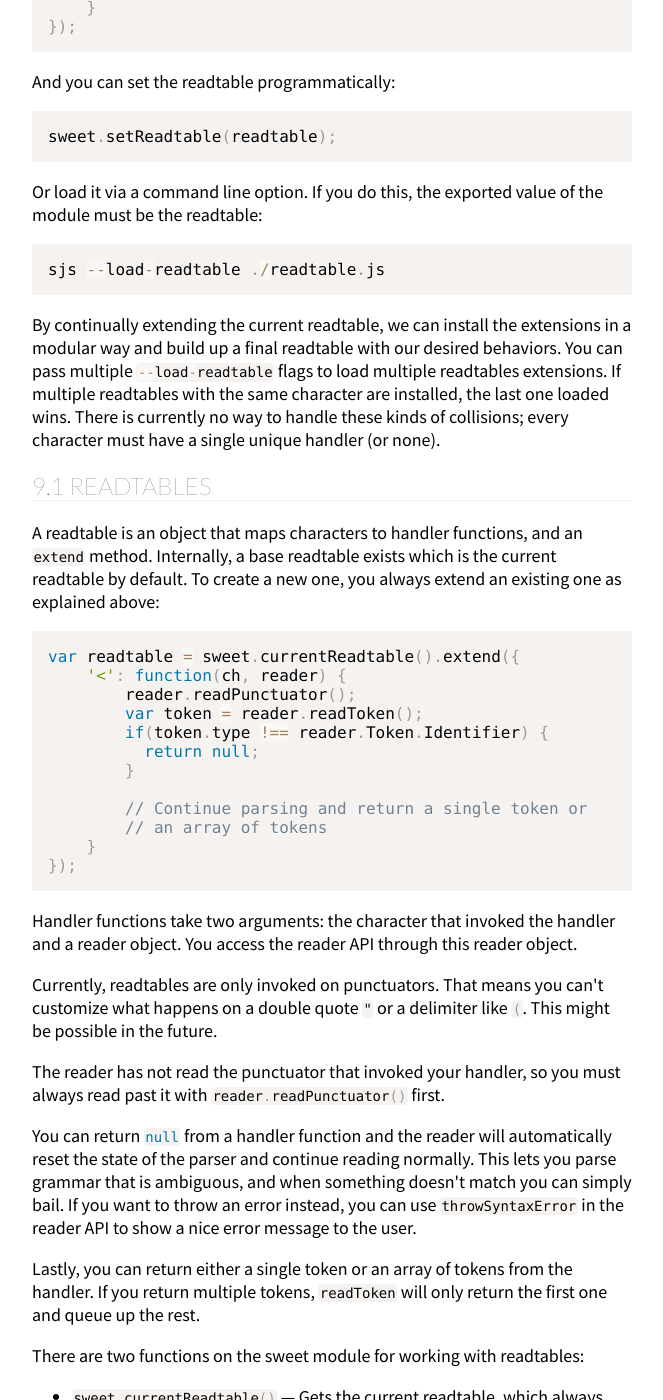
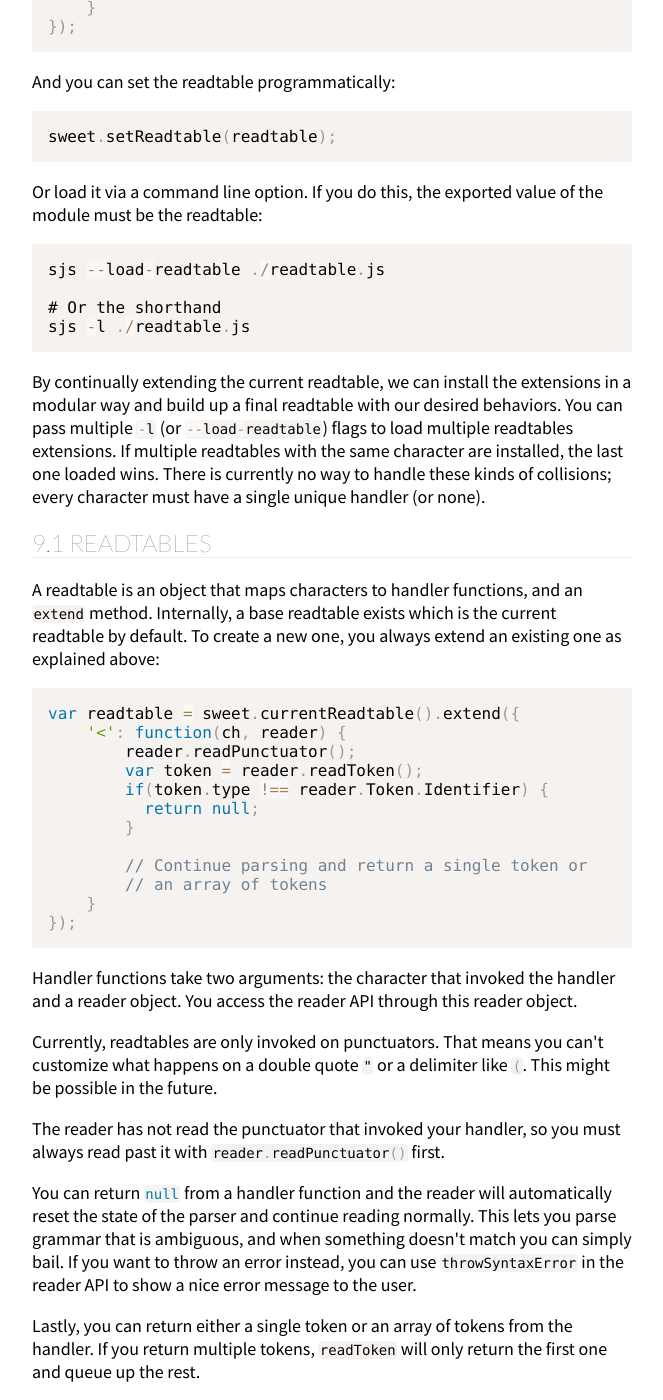
Before and after one commit to sweet-js/sweet-core, a Jekyll site: the page doc/main/sweet.html, which Jekyll copies as it is, in a window 1280 px wide and 1400 px high, scrolled down 19593 px. Shown: the whole window, without its empty margins (308-971 px from the left). Built offline with Jekyll 4.4.1, drawn with Linux system fonts in a browser that asks for light colours.

Commit message:
allow multiple --load-readtable flags

```diff
--- a/doc/main/sweet.html
+++ b/doc/main/sweet.html
@@ -878,10 +878,13 @@ if (&quot;42&quot; == 42) {
     }
 });</code></pre>
 <p>And you can set the readtable programmatically:</p>
-<pre><code>sweet.setReadtable(readtable);</code></pre>
+<pre class="sourceCode javascript"><code class="sourceCode javascript"><span class="ot">sweet</span>.<span class="fu">setReadtable</span>(readtable);</code></pre>
 <p>Or load it via a command line option. If you do this, the exported value of the module must be the readtable:</p>
-<pre><code>sjs --load-readtable ./readtable.js</code></pre>
-<p>By continually extending the current readtable, we can install the extensions in a modular way and build up a final readtable with our desired behaviors. You can pass multiple <code>--load-readtable</code> flags to load multiple readtables extensions. If multiple readtables with the same character are installed, the last one loaded wins. There is currently no way to handle these kinds of collisions; every character must have a single unique handler (or none).</p>
+<pre><code>sjs --load-readtable ./readtable.js
+
+# Or the shorthand
+sjs -l ./readtable.js</code></pre>
+<p>By continually extending the current readtable, we can install the extensions in a modular way and build up a final readtable with our desired behaviors. You can pass multiple <code>-l</code> (or <code>--load-readtable</code>) flags to load multiple readtables extensions. If multiple readtables with the same character are installed, the last one loaded wins. There is currently no way to handle these kinds of collisions; every character must have a single unique handler (or none).</p>
 <h2 id="readtables"><span class="header-section-number">9.1</span> Readtables</h2>
 <p>A readtable is an object that maps characters to handler functions, and an <code>extend</code> method. Internally, a base readtable exists which is the current readtable by default. To create a new one, you always extend an existing one as explained above:</p>
 <pre class="sourceCode javascript"><code class="sourceCode javascript"><span class="kw">var</span> readtable = <span class="ot">sweet</span>.<span class="fu">currentReadtable</span>().<span class="fu">extend</span>({
@@ -904,7 +907,7 @@ if (&quot;42&quot; == 42) {
 <p>There are two functions on the sweet module for working with readtables:</p>
 <ul>
 <li><p><code>sweet.currentReadtable()</code> — Gets the current readtable, which always has an <code>extend</code> method on it to install new extensions.</p></li>
-<li><p><code>sweet.setReadtable(rt)</code> — Mutates the reader state to use the specified readtable when reading. Most likely users will use one or more <code>--load-readtable</code> flags to <code>sjs</code>, but you can set it progammatically with this method.</p></li>
+<li><p><code>sweet.setReadtable(rt)</code> — Mutates the reader state to use the specified readtable when reading. Most likely users will use one or more <code>-l</code> or <code>--load-readtable</code> flags to <code>sjs</code>, but you can set it progammatically with this method.</p></li>
 </ul>
 <h2 id="reader-api"><span class="header-section-number">9.2</span> Reader API</h2>
 <p>A reader object is always passed as the second argument when invoking a reader extension. It has several properties that are readable and writable:</p>
@@ -946,7 +949,7 @@ if (&quot;42&quot; == 42) {
 <li><code>reader.isIdentifierPart(charCode)</code> — Check if <code>charCode</code> is a valid non-starting character for an identifier</li>
 <li><code>reader.isLineTerminator(charCode)</code> — Check if <code>charCode</code> is a character that terminates a line</li>
 <li><code>reader.peekQueued(offset)</code> — Inspects the tokens on the reader queue, returning the nth (based on <code>offset</code>) token from the front (0 is the next token). Reader extensions are invoked from <code>readToken</code>, but can return multiple tokens, so the rest are pushed onto a queue. You may need to be aware of this with recursive reader extensions or other complicated scenarios.</li>
-<li><code>reader.getQueued</code> — Gets the next token from the reader queue and removes it from the queue</li>
+<li><code>reader.getQueued()</code> — Gets the next token from the reader queue and removes it from the queue</li>
 <li><code>reader.suppressReadError(readFunc)</code> — Suppresses exceptions from any of the <code>read*</code> functions and returns <code>null</code> instead if something went wrong. Example: <code>reader.suppressReadError(reader.readIdentifier)</code></li>
 <li><code>reader.throwSyntaxError(name, message, token)</code> — Throws a syntax error. <code>name</code> is just a general identifier for your project, and <code>message</code> is the specific message to display. You must pass a <code>token</code> so it can properly locate where the error occurred in the original source.</li>
 </ul>
```
Also changed, not shown: doc/main/sweet.md (+11 -8 lines), src/sjs.js (+10 -3 lines).
